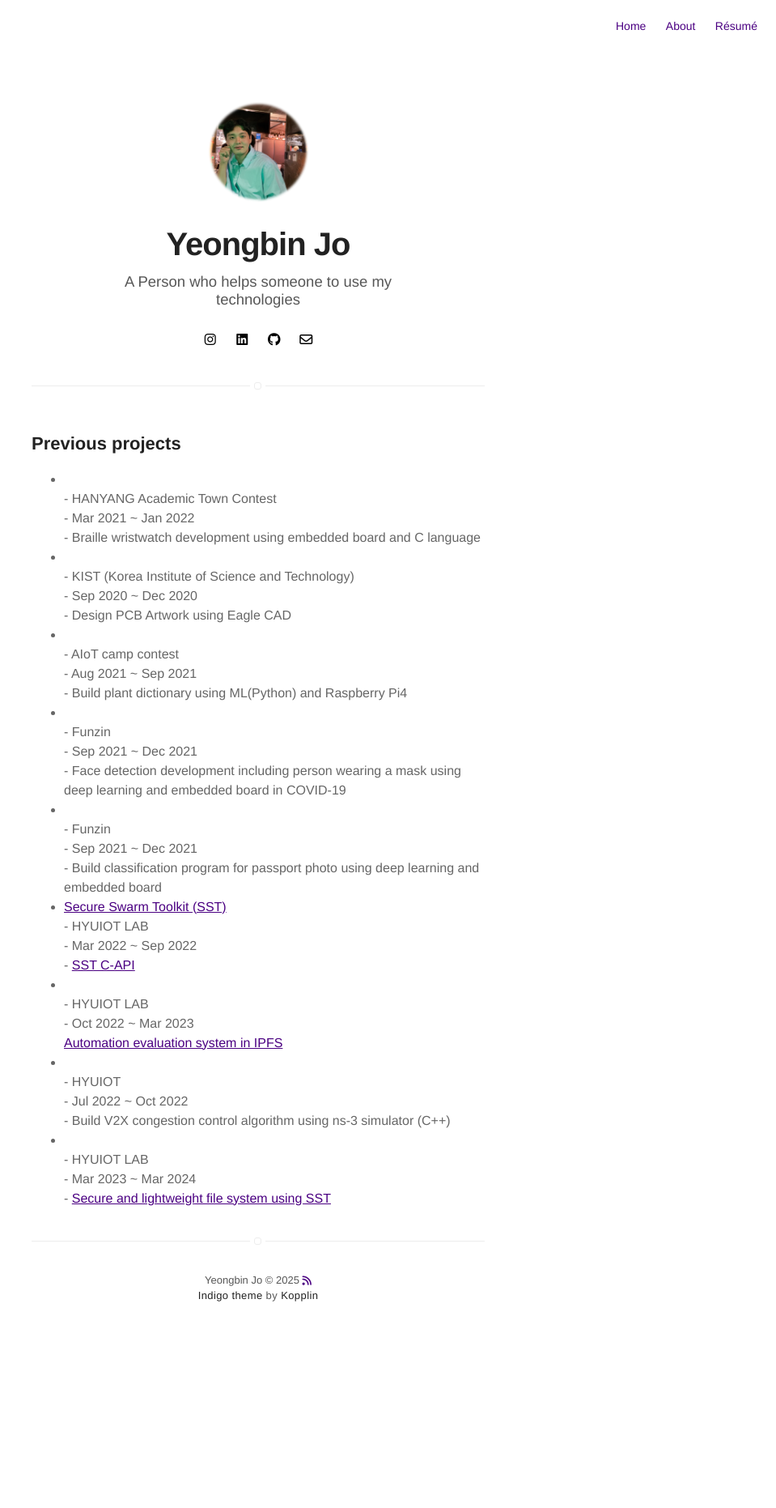
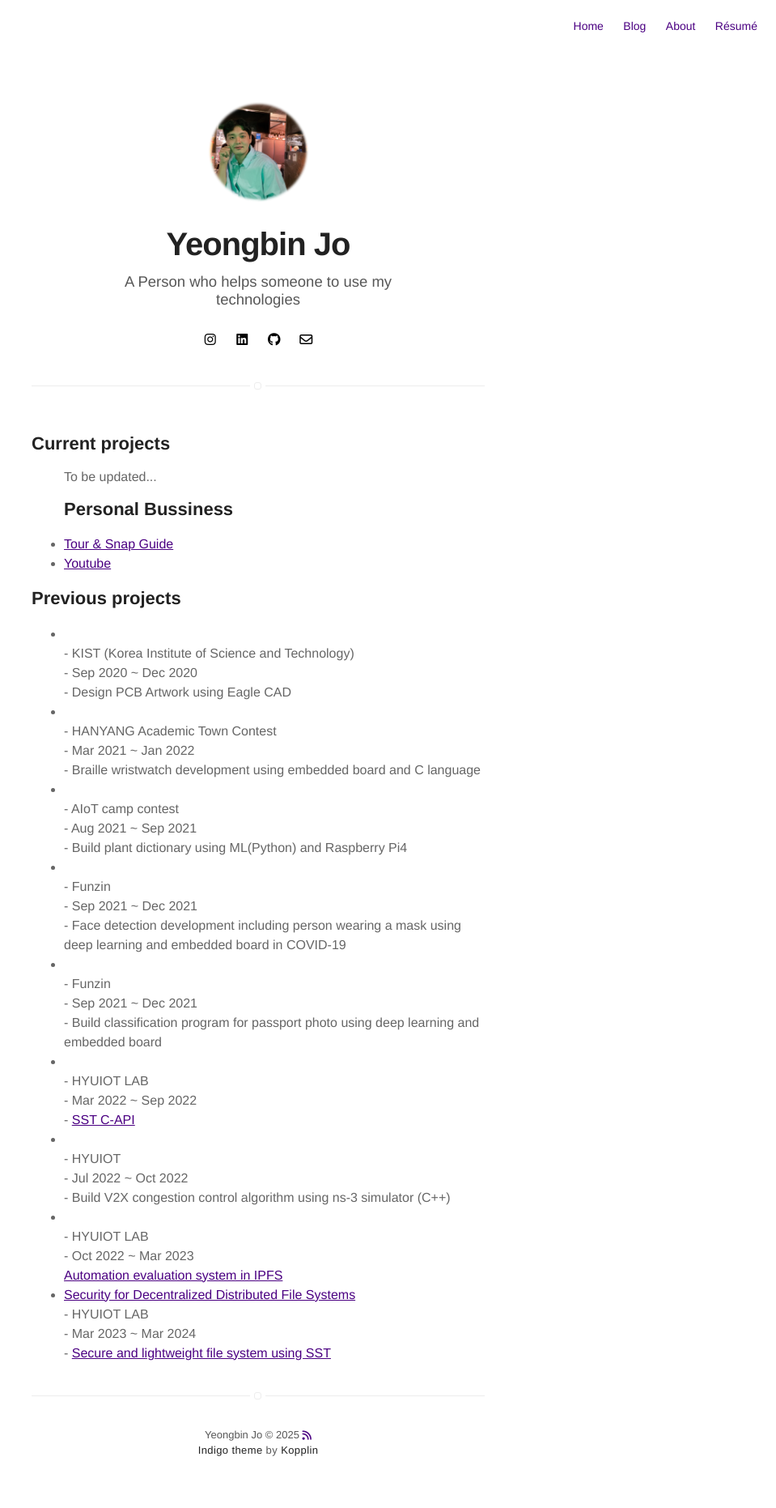
Before and after one commit to yeongbin7/yeongbin7.github.io, a Jekyll site: the page built from projects.html, in a window 1280 px wide. Shown: the whole page at 81% size, without its empty margins (321-1280 px from the left). Built offline with Jekyll 4.4.1, drawn with Linux system fonts in a browser that asks for light colours; nearby versions of some CDN libraries; before the commit the page ends 1671 px from its top, so only the background shows below that.

Commit message:
Make new source for blog, projects

```diff
--- a/_config.yml
+++ b/_config.yml
@@ -45,12 +45,7 @@ authors:
     bio: A Person who helps someone to use my technologies
     external-image: false
     picture: assets/images/Figure_face.jpg
-  jamesfoster:
-    name: James Foster
-    bio: A Man who develops software with coffee
-    external-image: false
-    picture: assets/images/james.jpg
-    twitter: jamesfoster
+
 
 # do you want a larger site? change the option below
 # options: [normal, large] | default: normal
@@ -62,8 +57,10 @@ projects: true
 
 # if you don't need "about" or "blog", comment them out below
 about: true
-# blog: true
+blog: true
 
+# If you want to make new page, you search happy and change the name.
+happy: false
 # do you want to show the "read time" of the posts?
 read-time: true
 # do you want to show the "tags" inside the posts?
--- a/_includes/header.html
+++ b/_includes/header.html
@@ -2,6 +2,7 @@
    or page.title == "Blog"
    or page.title == "Projects"
    or page.title == "Tags"
+   or page.title == "Happy"
 %}{% assign showHeader = true %}{% endif %}
 
 {% if showHeader == true %}
--- a/_includes/nav.html
+++ b/_includes/nav.html
@@ -35,5 +35,13 @@
                 <a class="link" href="{% if site.resume-external %}{{ site.resume-url }}{% else %}{{ site.url }}/{{ site.resume-url }}{% endif %}">Résumé</a>
             </li>
         {% endif %}
+
+        {% if site.happy == true %}
+            {% if page.title != "Happy" %}
+                <li class="item">
+                    <a class="link" href="{{ site.url }}/happy">Happy</a>
+                </li>
+            {% endif %}
+        {% endif %}
     </ul>
 </nav>
--- /dev/null
+++ b/happy.html
@@ -0,0 +1,4 @@
+---
+layout: page
+title: Happy
+---
--- a/projects.html
+++ b/projects.html
@@ -17,19 +17,26 @@ title: Projects
     {% endfor %}
 </section>
 
+<h2>Current projects</h2>
+<ul>
+    To be updated...
+    <h2>Personal Bussiness</h2>
+    <li><b><a href="https://experiences.myrealtrip.com/products/3860698">Tour & Snap Guide</a></b></li>
+    <li><a href="https://youtube.com"> Youtube</a></li>
+</ul>
 
 <h2>Previous projects</h2>
 
 <ul>
+	<li><b><span style="color:white">PCB Development for PID sensor</span><br>- KIST (Korea Institute of Science and Technology)<br>- Sep 2020 ~ Dec 2020<br>- Design PCB Artwork using Eagle CAD</b></li>
 	<li><b><span style="color:white"> Braille Wristwatch for Blind People</span><br>- HANYANG Academic Town Contest<br>- Mar 2021 ~ Jan 2022<br>- Braille wristwatch development using embedded board and C language</b></li>
-	<li><b><span style="color:white">PCB Development for PID sensor</span><br>- KIST (Korea Institute of Science and Technology)<br>- Sep 2020 ~ Dec 2020<br>- Design PCB Artwork using Eagle CAD</b></li>
 	<li><b><span style="color:white">Plant Dictionary</span><br>- AIoT camp contest<br>- Aug 2021 ~ Sep 2021<br>- Build plant dictionary using ML(Python) and Raspberry Pi4</b></li>
 	<li><b><span style="color:white">Face Detection(with mask)</span><br>- Funzin<br>- Sep 2021 ~ Dec 2021<br>- Face detection development including person wearing a mask using deep learning and embedded board in COVID-19</b></li>
 	<li><b><span style="color:white">Passport Photo</span><br>- Funzin<br>- Sep 2021 ~ Dec 2021<br>- Build classification program for passport photo using deep learning and embedded board</b></li>
-	<li><b><span style="color:white"><a href="https://github.com/iotauth/iotauth">Secure Swarm Toolkit (SST)</a></span><br>- HYUIOT LAB<br>- Mar 2022 ~ Sep 2022<br>- <a href="https://github.com/iotauth/sst-c-api/tree/master">SST C-API</a></b></li>
+	<li><b><span style="color:white">Secure Swarm Toolkit (SST)</span><br>- HYUIOT LAB<br>- Mar 2022 ~ Sep 2022<br>- <a href="https://github.com/iotauth/sst-c-api/tree/master">SST C-API</a></b></li>
+	<li><b><span style="color:white">V2X Congestion Control</span><br>- HYUIOT<br>- Jul 2022 ~ Oct 2022<br>- Build V2X congestion control algorithm using ns-3 simulator (C++)</b></li>
 	<li><b><span style="color:white">Automation Evaluation System</span><br>- HYUIOT LAB<br>- Oct 2022 ~ Mar 2023<br><a href="https://github.com/hyu-iot/ipfs-experiment">Automation evaluation system in IPFS</a></b></li>
-	<li><b><span style="color:white">V2X Congestion Control</span><br>- HYUIOT<br>- Jul 2022 ~ Oct 2022<br>- Build V2X congestion control algorithm using ns-3 simulator (C++)</b></li>
-	<li><b><span style="color:white">Security for Decentralized Distributed File Systems</span><br>- HYUIOT LAB<br>- Mar 2023 ~ Mar 2024<br>- <a href="https://dl.acm.org/doi/abs/10.1145/3631309.3632832">Secure and lightweight file system using SST</a></b></li>
+	<li><b><span style="color:white"><a href="https://github.com/iotauth/iotauth">Security for Decentralized Distributed File Systems</a></span><br>- HYUIOT LAB<br>- Mar 2023 ~ Mar 2024<br>- <a href="https://dl.acm.org/doi/abs/10.1145/3631309.3632832">Secure and lightweight file system using SST</a></b></li>
 	<!-- <li><b><span style="color:white"></span><br>- HYUIOT LAB<br>- Oct 2022 ~ Mar 2023<br></b></li> -->
 
 </ul>
```
Also changed, not shown: blog.html (+7 -1 lines).
